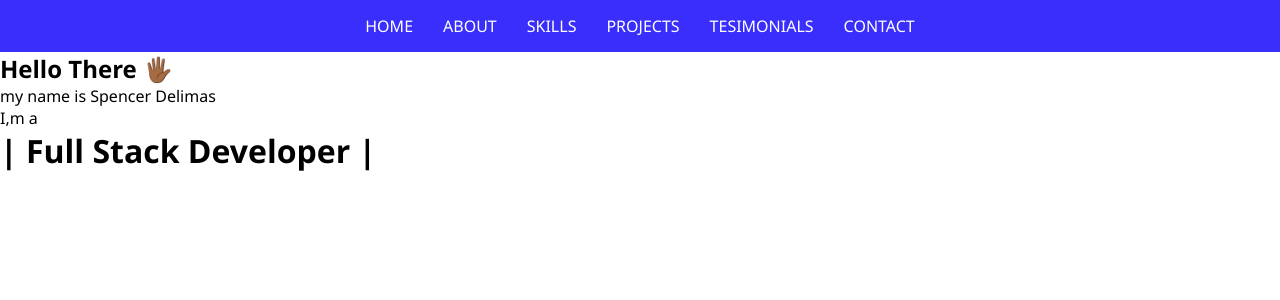
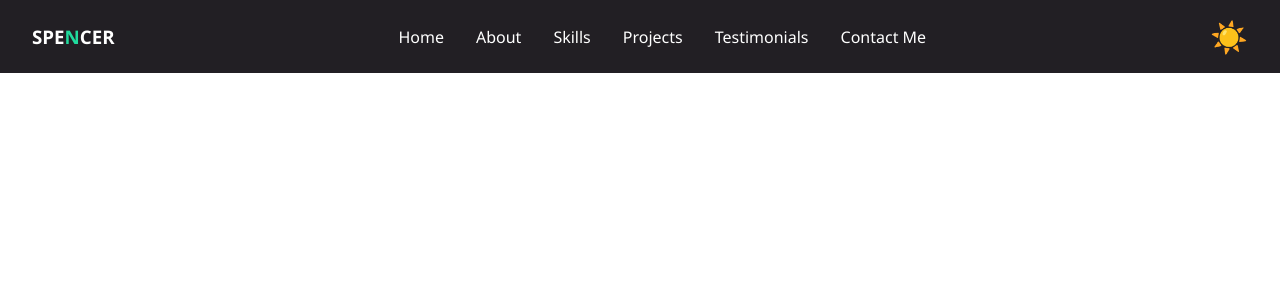
Before and after one commit to Its-Delimas/portfolio, a React (Vite) app in the folder 0000/: page / in a window 1280 px wide. Shown: the top 300 px of the page. Built offline with nearby package versions, Linux system fonts and the light colour scheme.

Commit message:
Started from Scratch-remade the whole nav menu and set a new colour consistent palette

```diff
--- a/0000/src/App.jsx
+++ b/0000/src/App.jsx
@@ -1,6 +1,7 @@
-import Home from "./pages/Home/home";
+import Navbar from "./components/Navbar/navbar";
+
 function App() {
-  return <Home />;
+  return <Navbar />;
 }
 
 export default App;
--- /dev/null
+++ b/0000/src/components/Navbar/navbar.css
@@ -0,0 +1,47 @@
+:root{
+    --primary:#fff;
+    --secondary:#000;
+    --tertiary:#221f24;
+    --master:#20db9d;
+}
+.logo{
+    font-family:'Franklin Gothic Medium', 'Arial Narrow', Arial, sans-serif;
+}
+span{
+    color: var(--master);
+}
+.Nav-menu{
+    display:flex;
+    justify-content:space-between;
+    align-items: center;
+    padding: 1rem 2rem;
+    margin: 0;
+    background-color: var(--tertiary);
+    color: var(--primary);
+}
+.Navbar{
+    display: flex;
+    flex-direction: row;
+    justify-content: space-between;
+    align-items: center;
+        gap: 2rem;
+}
+.Navbar li {
+    list-style: none;
+}
+.Navbar li a{
+    text-decoration: none;
+    color: var(--primary);
+}
+.Navbar li a:hover{
+    color: var(--master);
+    cursor: pointer;
+}
+.button{
+    border: none;
+    background-color: transparent;
+    font-size: 1.9em;
+}
+.button:hover{
+    cursor: pointer;
+}
--- /dev/null
+++ b/0000/src/components/Navbar/navbar.jsx
@@ -0,0 +1,40 @@
+import "./navbar.css";
+
+function Navbar() {
+  return (
+    <div className="Nav-menu">
+      <div className="logo">
+        <h3>
+          SPE<span>N</span>CER
+        </h3>
+      </div>
+      <div>
+        <ul className="Navbar">
+          <li>
+            <a href="#Home">Home</a>
+          </li>
+          <li>
+            <a href="#About">About</a>
+          </li>
+          <li>
+            <a href="#Skills">Skills</a>
+          </li>
+          <li>
+            <a href="#Projects">Projects</a>
+          </li>
+          <li>
+            <a href="#Testimonials">Testimonials</a>
+          </li>
+          <li>
+            <a href="#Contact Me">Contact Me</a>
+          </li>
+        </ul>
+      </div>
+      <div className="toggle-theme">
+        <button className="button">☀️</button>
+      </div>
+    </div>
+  );
+}
+
+export default Navbar;
--- a/0000/src/main.css
+++ b/0000/src/main.css
@@ -3,4 +3,5 @@
     padding: 0;
     box-sizing: border-box;
     font-family:'Segoe UI', Tahoma, Geneva, Verdana, sans-serif;
+    scroll-behavior: smooth;
 }
--- a/0000/src/pages/Home/components/navbar.css
+++ /dev/null
@@ -1,31 +0,0 @@
-:root{
-    --primary-color:#ffffff;
-    --secondary-color:#000000;
-    --tertiary-color:#6441A4;
-    --supreme-color:#392EFC;
-}
-
-.navbar{
-    display: flex;
-    justify-content: center;
-    align-items: center;
-    padding: 15px 40px;
-    background:var(--supreme-color);
-    color: var(--primary-color);
-    font-size: 1em;
-}
-.nav-links{
-    display: flex;
-    gap: 30px;
-    list-style: none;
-}
-.nav-links a{
-    text-transform: uppercase;
-    text-decoration:none;
-    font-size: none;
-}
-.nav-links a:hover{
-    opacity: 0.6;
-    cursor: pointer;
-    text-decoration: underline;
-}
--- a/0000/src/pages/Home/components/navbar.jsx
+++ /dev/null
@@ -1,30 +0,0 @@
-import { v4 as uuidv4 } from "uuid";
-import "./navbar.css";
-function Navbar() {
-  return (
-    <nav className="navbar">
-      <ul className="nav-links">
-        <li key={uuidv4()}>
-          <a>Home</a>
-        </li>
-        <li key={uuidv4()}>
-          <a>About</a>
-        </li>
-        <li key={uuidv4()}>
-          <a>Skills</a>
-        </li>
-        <li key={uuidv4()}>
-          <a>Projects</a>
-        </li>
-        <li key={uuidv4()}>
-          <a>Tesimonials</a>
-        </li>
-        <li key={uuidv4()}>
-          <a>Contact</a>
-        </li>
-      </ul>
-    </nav>
-  );
-}
-
-export default Navbar;
--- a/0000/src/pages/Home/home.css
+++ /dev/null
@@ -1,13 +0,0 @@
-:root{
-    --primary-color:#ffffff;
-    --secondary-color:#000000;
-    --tertiary-color:#d8c8f7;
-    --supreme-color:#392EFC;
-}
-.hero{
-    background-color: var(--tertiary-color);
-    display: flex;
-    flex-direction: column;
-    justify-content: center;
-    align-items: center;
-}
--- a/0000/src/pages/Home/home.jsx
+++ /dev/null
@@ -1,21 +0,0 @@
-import Navbar from "./components/navbar";
-import "./home.css";
-
-function Home() {
-  return (
-    <div>
-      <Navbar />
-      <div className="Hero-section">
-        <h2>Hello There 🖐🏾 </h2>
-        <p>
-          my name is Spencer Delimas <br />
-          I,m a{" "}
-          <h1>
-            | Full Stack <span>Developer</span> |
-          </h1>
-        </p>
-      </div>
-    </div>
-  );
-}
-export default Home;
```
